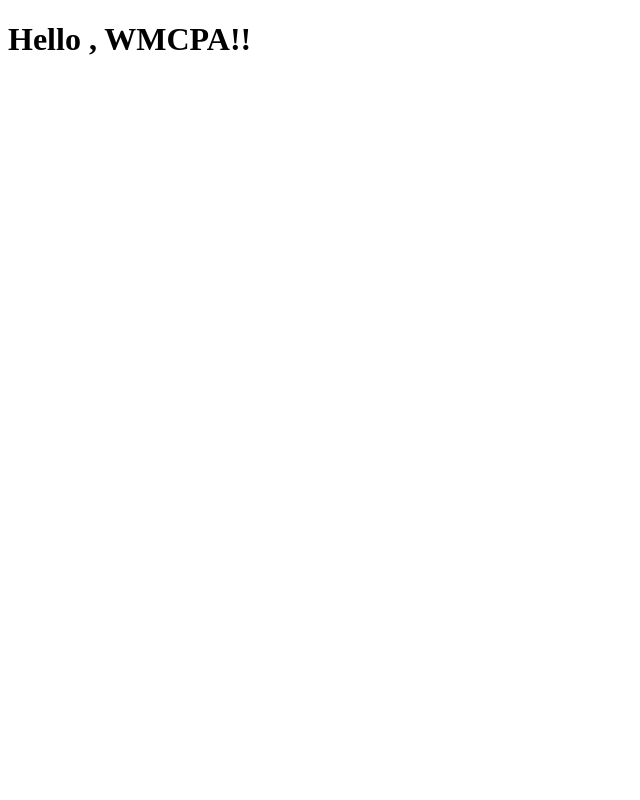
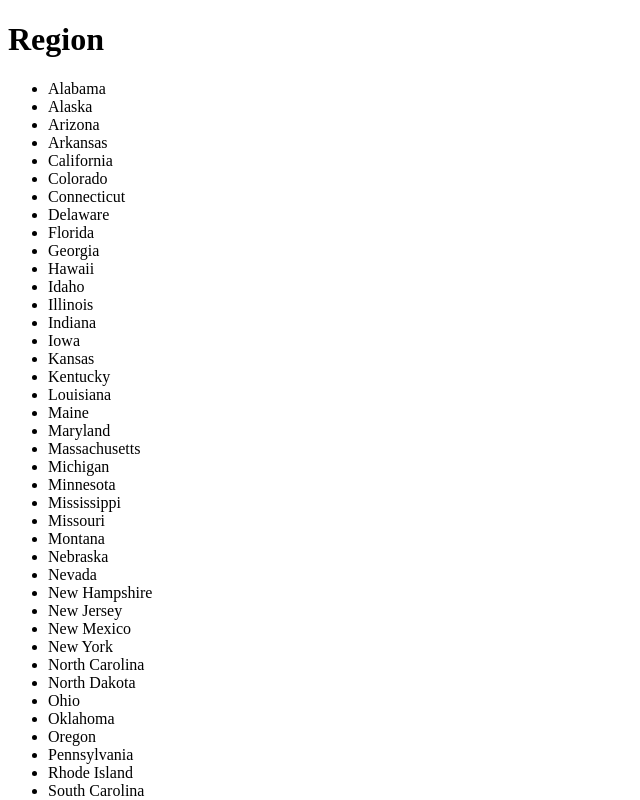
Before and after one commit to p-behr/react-hello-world, a React (Vite) app: page / in a window 1280 px wide. Shown: the top 800 px of the page, without its empty margins (0-640 px from the left). Built offline with nearby package versions, Linux system fonts and the light colour scheme.

Commit message:
Hello, America!

```diff
--- a/src/App.jsx
+++ b/src/App.jsx
@@ -1,6 +1,10 @@
-function App( {name="<Your name here>"} ) {
+import Region from './Region.jsx'
+
+function App( ) {
   return (
-    <h1>Hello , {name}!!</h1>
+    <div className="app">
+        <Region />
+    </div>
   )
 }
 export default App
--- /dev/null
+++ b/src/Region.jsx
@@ -0,0 +1,26 @@
+const subregions = [
+    "Alabama", "Alaska", "Arizona", "Arkansas", "California", "Colorado",
+    "Connecticut", "Delaware", "Florida", "Georgia", "Hawaii", "Idaho", "Illinois",
+    "Indiana", "Iowa", "Kansas", "Kentucky", "Louisiana", "Maine", "Maryland",
+    "Massachusetts", "Michigan", "Minnesota", "Mississippi", "Missouri", "Montana",
+    "Nebraska", "Nevada", "New Hampshire", "New Jersey", "New Mexico", "New York",
+    "North Carolina", "North Dakota", "Ohio", "Oklahoma", "Oregon", "Pennsylvania",
+    "Rhode Island", "South Carolina", "South Dakota", "Tennessee", "Texas", "Utah",
+    "Vermont", "Virginia", "Washington", "West Virginia", "Wisconsin", "Wyoming"
+]
+
+function Region() {
+    return(
+        <div className="region">
+            <h1>Region</h1>
+            <ul>
+                {
+                    subregions.map((subregion) => (
+                        <li>{subregion}</li>
+                    ))
+                }
+            </ul>
+        </div>
+    )
+}
+export default Region;
--- a/src/main.jsx
+++ b/src/main.jsx
@@ -4,6 +4,6 @@ import App from './App.jsx'
 
 createRoot(document.getElementById('root')).render(
   <StrictMode>
-    <App name="WMCPA" />
+    <App />
   </StrictMode>,
 )
```
